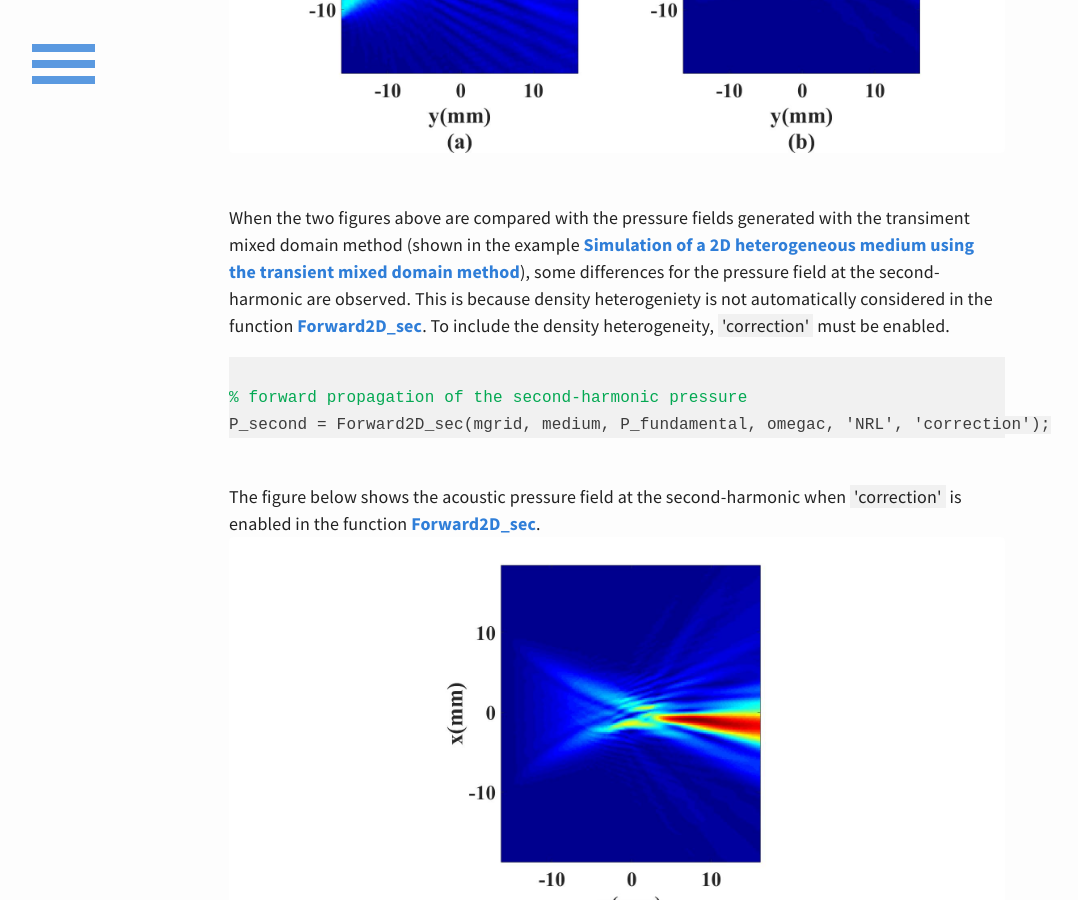
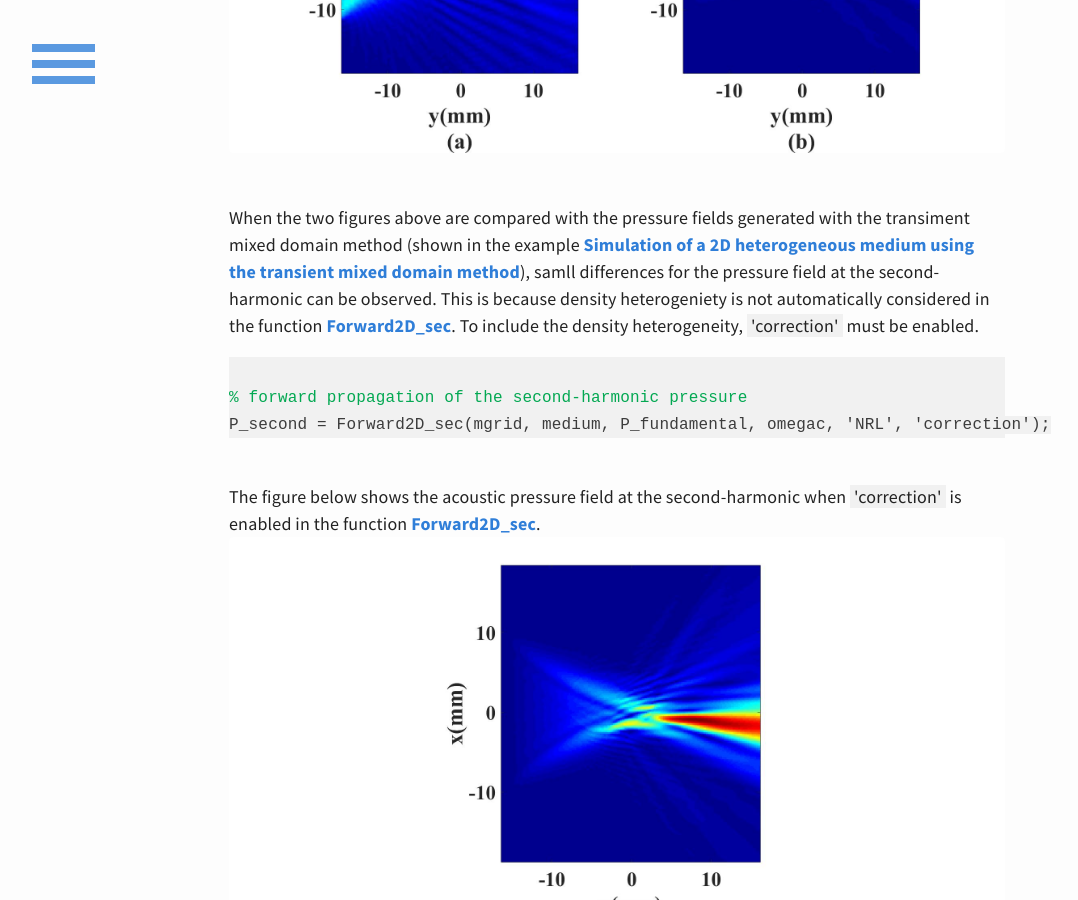
Before and after one commit to m-SOUND/mSOUND, a Jekyll site: the page built from _posts/2019-07-28-FSMDM_2D_heterogeneous.html, in a window 1280 px wide and 900 px high, scrolled down 1586 px. Shown: the whole window, without its empty margins (23-1101 px from the left). Built offline with Jekyll 4.4.1, drawn with Linux system fonts in a browser that asks for light colours.

Commit message:
Update 2019-07-28-FSMDM_2D_heterogeneous.html

```diff
--- a/_posts/2019-07-28-FSMDM_2D_heterogeneous.html
+++ b/_posts/2019-07-28-FSMDM_2D_heterogeneous.html
@@ -55,8 +55,8 @@ the right one shows the pressure field at the second-harmonic.
 
 <br>When the two figures above are compared with the pressure fields generated with the transiment mixed domain method (shown in
 the example <a href="https://m-sound.github.io/mSOUND/TMDM_2D_heterogeneous">
-Simulation of a 2D heterogeneous medium using the transient mixed domain method</a>), some
-differences for the pressure field at the second-harmonic are observed. This is because density heterogeniety is not automatically
+Simulation of a 2D heterogeneous medium using the transient mixed domain method</a>), samll
+differences for the pressure field at the second-harmonic can be observed. This is because density heterogeniety is not automatically
 considered in the function <a href="/mSOUND/function.html#Forward2D_sec">Forward2D_sec</a>.
 To include the density heterogeneity, <span style="background-color:#f1f1f1">'correction'</span> must be enabled.
 <pre> <code>
```
